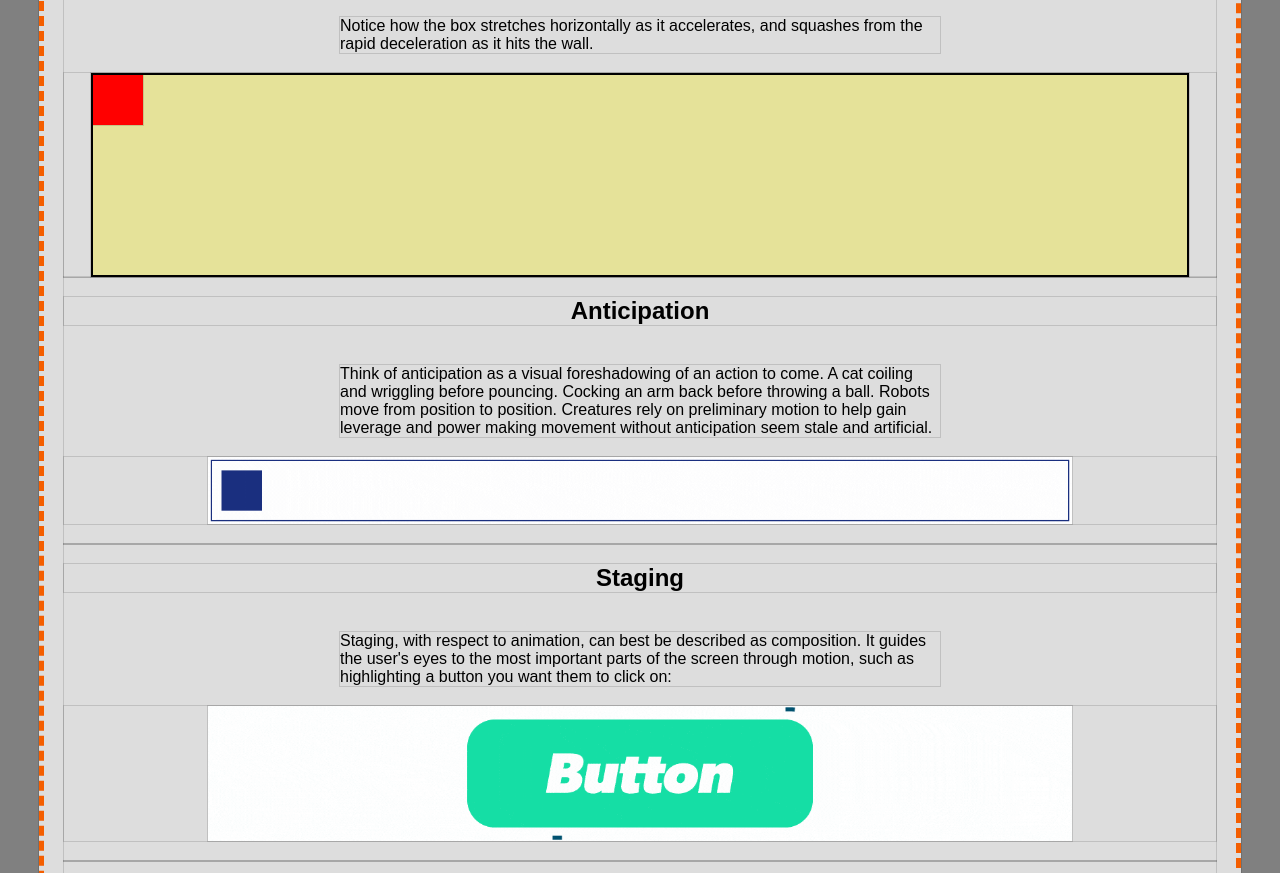
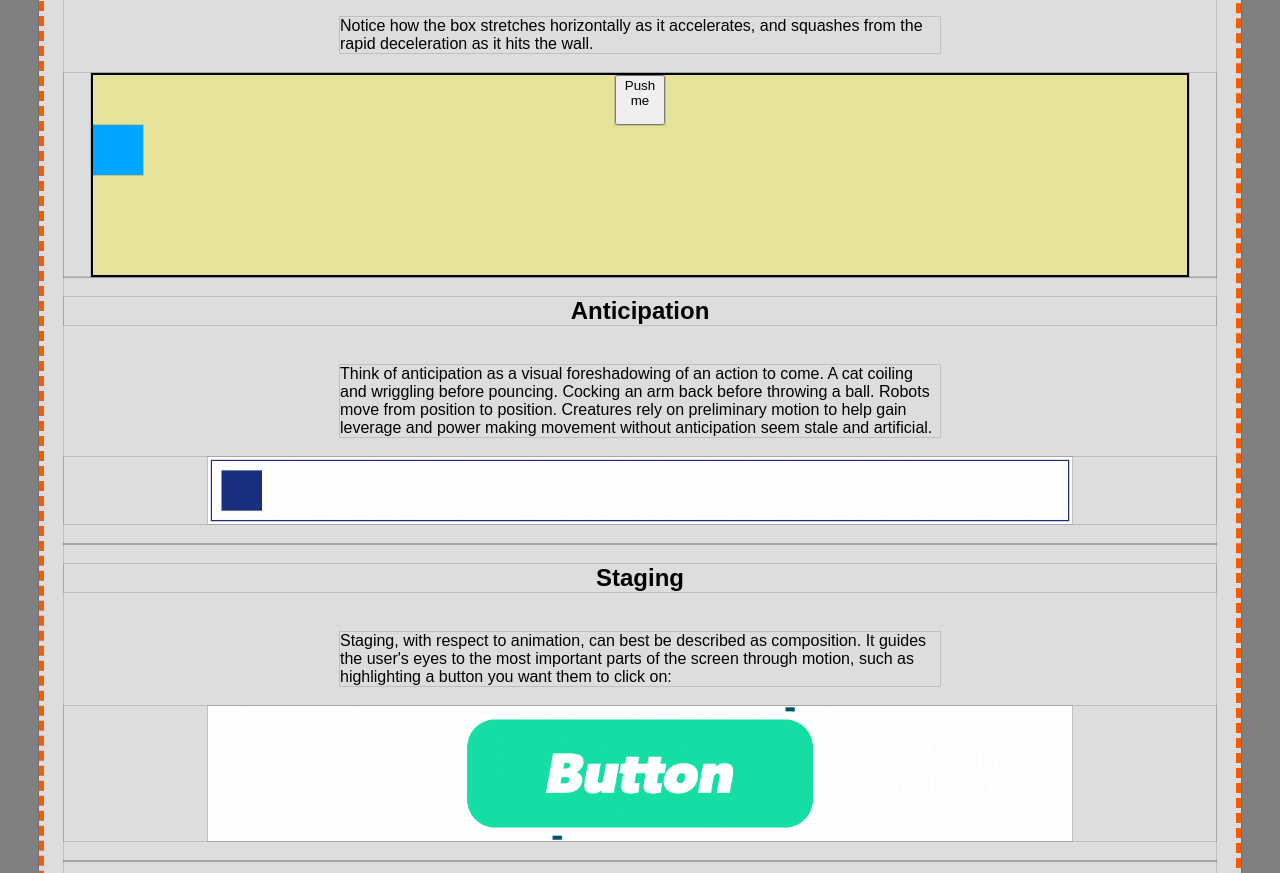
Before and after one commit to THenry90/Toolbox, a website: page pages/12-principles-of-animation.html in a window 1280 px wide. Shown: the part 840-1713 px from the top of the page. Drawn offline with Linux system fonts and the light colour scheme.

Commit message:
animation page edits

```diff
--- a/pages/12-principles-of-animation.html
+++ b/pages/12-principles-of-animation.html
@@ -41,10 +41,11 @@
                 <p class="explanation">Notice how the box stretches horizontally as it accelerates, and
                      squashes from the rapid deceleration as it hits the wall.
                 </p>
-                    <div class="example-container example-container2">
+                    <div class="example-container example-container2 ">
 
-                        <div class="square-container square-container1">
-                            <div class="square square-2"></div>
+                        <div class="square-container square-container1 wide-example">
+                            <button class="btn-move">Push me</button>
+                            <div class="square square-10-move"></div>
 
                         </div>
 
@@ -63,7 +64,7 @@
                     <div class="image-container">
                         <img class="demo-gif" src="../images/anticipation.gif">
                     </div>
-                    <div class="example-container">
+                    <div class="example-container ">
 
                     </div>
             </div>
```
